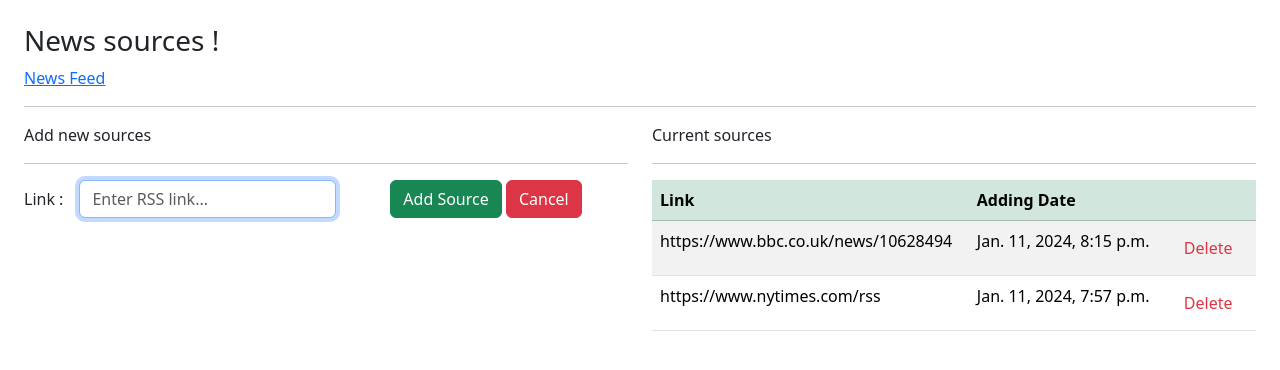
After one commit to maissen/RSS-News---stage, a Django app: page /sources/ in a window 1280 px wide. The commit adds this page. Shown: the top 370 px of the page. Run offline with Django 5.2, Linux system fonts and the light colour scheme; data comes from the database, SQL or seed files in the repository; both versions use the stored data as it was after the commit.

Commit message:
Added Features: Consult sources, Add new sources to database, Delete sources from database

```diff
--- a/news_feed/admin.py
+++ b/news_feed/admin.py
@@ -1 +1,4 @@
 from django.contrib import admin
+from .models import *
+
+admin.site.register(NewsSource)
--- a/news_feed/models.py
+++ b/news_feed/models.py
@@ -1 +1,12 @@
 from django.db import models
+
+
+class NewsSource(models.Model):
+    link = models.URLField(unique=True)
+    adding_date = models.DateTimeField(auto_now_add=True)
+
+    class Meta:
+        ordering = ['-adding_date']
+
+    def __str__(self):
+        return self.link
--- /dev/null
+++ b/news_feed/templates/news_feed/news_sources.html
@@ -0,0 +1,69 @@
+<!-- news_feed.html -->
+
+{% extends 'base.html' %}
+
+{% block page_title %}Add Sources{% endblock page_title %}
+
+{% block content %}
+
+    <h3>News sources !</h3>
+    <a href="{% url 'news_feed' %}">News Feed</a>
+    <hr>
+    <div class="row">
+
+        <div class="col-12 col-lg-6">
+            Add new sources
+            <hr>
+            <form action="{% url 'add_source' %}" method="POST" class="row">
+                <div class="col-7">
+                    {% csrf_token %}
+                    <div class="row g-3 align-items-center">
+                        <div class="col-auto">
+                            <label for="link" class="col-form-label">Link : </label>
+                        </div>
+                        <div class="col-auto">
+                            <input type="text" id="link" class="form-control" name="source_link" placeholder="Enter RSS link..." required autofocus>
+                        </div>
+                        </div>
+                </div>
+                <div class="col-5">
+                    <button class="btn btn-success" type="submit">Add Source</button>
+                    <button class="btn btn-danger" type="reset">Cancel</button>
+                </div>
+            </form>
+        </div>
+
+        <div class="col-12 col-lg-6">
+            Current sources
+            <hr>
+            {% if not links %}
+                <p>You didn't add any sources!</p>
+                {% else %}
+                    <table class="table table-striped">
+                        <thead>
+                            <tr class="table-success">
+                                <th scope="col">Link</th>
+                                <th scope="col">Adding Date</th>
+                                <th scope="col"></th>
+                            </tr>
+                        </thead>
+                        <tbody>
+                            {% for source in links %}
+                                <tr>
+                                    <td>{{source.link}}</td>
+                                    <td>{{source.adding_date}}</td>
+                                    <td>
+                                        <form action="{% url 'delete_source' source.id %}" method="POST">
+                                            {% csrf_token %}
+                                            <button type='submit' class="btn text-danger">Delete</button>
+                                        </form>
+                                    </td>
+                                </tr>
+                            {% endfor %}
+                        </tbody>
+                    </table>
+            {% endif %}
+        </div>
+    </div>
+
+{% endblock %}
--- a/news_feed/urls.py
+++ b/news_feed/urls.py
@@ -4,4 +4,7 @@ from .views import *
 
 urlpatterns = [
     path('', news_feed, name='news_feed'),
+    path('sources/', news_sources, name='news_sources'),
+    path('sources/add/', add_source, name='add_source'),
+    path('sources/delete/<int:source_id>/', delete_source, name='delete_source'),
 ]
--- a/news_feed/views.py
+++ b/news_feed/views.py
@@ -1,5 +1,6 @@
-from django.shortcuts import render
+from django.shortcuts import render, redirect
 from feedparser import parse
+from .models import *
 
 def news_feed(request):
     articles = []
@@ -10,3 +11,34 @@ def news_feed(request):
 
     context = {'articles': articles}
     return render(request, 'news_feed/news_feed.html', context)
+
+
+def news_sources(request):
+    sources = NewsSource.objects.all()
+    context = {'links': sources}
+    return render(request, 'news_feed/news_sources.html', context)
+
+
+
+def add_source(request):
+    if request.method == 'POST':
+        source_link = request.POST.get('source_link')
+        if not source_link:
+            return redirect('news_sources')
+
+        try:
+            NewsSource.objects.create(link=source_link)
+        except:
+            return redirect('news_sources')
+
+    return redirect('news_sources')
+
+
+def delete_source(request, source_id):
+    if request.method == 'POST':
+        try:
+            NewsSource.objects.get(id=source_id).delete()
+        except:
+            return redirect('news_sources')
+
+    return redirect('news_sources')
```
Also changed, not shown: news_feed/templates/news_feed/news_feed.html (+3 -8 lines), db.sqlite3, news_feed/migrations/0007_initial.py (added), news_feed/migrations/0008_rename_news_sources_news_source.py (added), news_feed/migrations/0009_rename_news_source_newssource.py (added).
